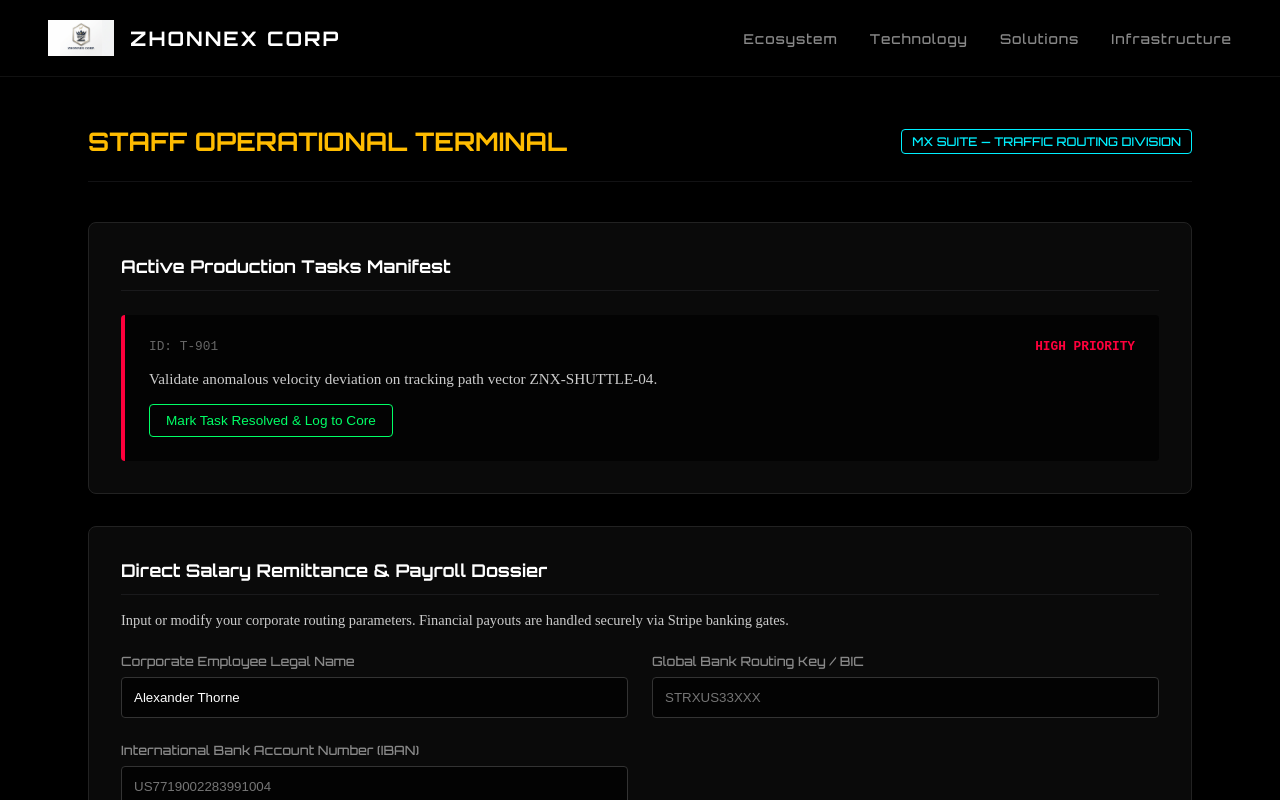
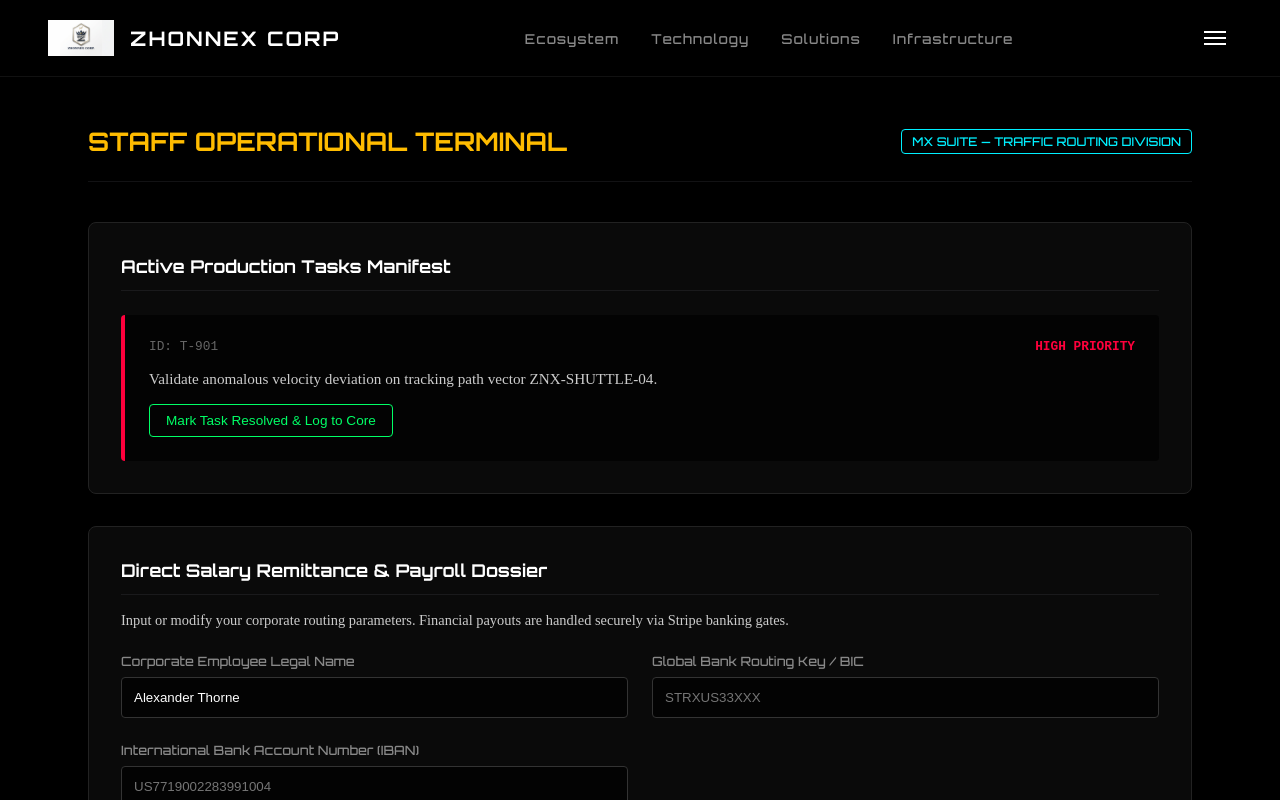
Before and after one commit to uwaziechidubem55-bit/zhonnex-empire-gateway, a Next.js app: page /dashboard/staff in a window 1280 px wide. Shown: the top 800 px of the page. Built offline with nearby package versions, Linux system fonts and the light colour scheme.

Commit message:
Update HeaderNavigation.tsx

```diff
--- a/src/components/HeaderNavigation.tsx
+++ b/src/components/HeaderNavigation.tsx
@@ -1,30 +1,62 @@
 import React from 'react';
 import { ZhonnexTokens } from '../config/design-tokens';
+import { useIsMobile } from '../hooks/useIsMobile';
 
 interface HeaderProps {
   onHamburgerClick?: () => void;
   showHamburger?: boolean;
 }
 
-export const HeaderNavigation: React.FC<HeaderProps> = () => {
+export const HeaderNavigation: React.FC<HeaderProps> = ({
+  onHamburgerClick,
+  showHamburger
+}) => {
+  const isMobile = useIsMobile();
+
   return (
-    <header style={styles.header}>
+    <header
+      style={{
+        ...styles.header,
+        padding: isMobile ? '0.9rem 1.1rem' : '1.25rem 3rem'
+      }}
+    >
       <div style={styles.logoGroup}>
         <img
           src="/assets/logo_final_zhonnex.png"
           alt="ZHONNEX CORP Official Emblem"
-          style={styles.logoImage}
+          style={{ ...styles.logoImage, height: isMobile ? 28 : 36 }}
         />
-        <span style={styles.logoText}>ZHONNEX CORP</span>
+        <span
+          style={{ ...styles.logoText, fontSize: isMobile ? '1rem' : '1.25rem' }}
+        >
+          ZHONNEX CORP
+        </span>
       </div>
 
-      {/* Inert navigation labels — intentionally NOT interactive */}
+      {/* Inert navigation labels — intentionally NOT interactive.
+          Hidden on mobile: the non-wrapping tab row was wider than phone
+          viewports and forced horizontal scroll (the white gutter bug). */}
+      {!isMobile && (
         <nav style={styles.rightGroup} aria-hidden="true">
           <span style={styles.tab}>Ecosystem</span>
           <span style={styles.tab}>Technology</span>
           <span style={styles.tab}>Solutions</span>
           <span style={styles.tab}>Infrastructure</span>
         </nav>
+      )}
+
+      {showHamburger && (
+        <button
+          type="button"
+          onClick={onHamburgerClick}
+          aria-label="Open Zhonnex directory menu"
+          style={styles.hamburgerBtn}
+        >
+          <span style={styles.hamburgerBar} />
+          <span style={styles.hamburgerBar} />
+          <span style={styles.hamburgerBar} />
+        </button>
+      )}
     </header>
   );
 };
@@ -34,28 +66,59 @@ const styles: Record<string, React.CSSProperties> = {
     display: 'flex',
     justifyContent: 'space-between',
     alignItems: 'center',
+    gap: '1rem',
     padding: '1.25rem 3rem',
     backgroundColor: ZhonnexTokens.colors.voidBlack,
     borderBottom: '1px solid #111111',
     position: 'sticky',
     top: 0,
-    zIndex: 4000
+    zIndex: 4000,
+    width: '100%',
+    maxWidth: '100vw'
   },
-  logoGroup: { display: 'flex', alignItems: 'center', gap: '1rem' },
+  logoGroup: {
+    display: 'flex',
+    alignItems: 'center',
+    gap: '1rem',
+    minWidth: 0
+  },
   logoImage: { height: '36px', width: 'auto', display: 'block' },
   logoText: {
     fontFamily: ZhonnexTokens.typography.displayFont,
     fontSize: '1.25rem',
     color: '#ffffff',
     letterSpacing: '2px',
-    fontWeight: 'bold'
+    fontWeight: 'bold',
+    whiteSpace: 'nowrap'
   },
-  rightGroup: { display: 'flex', alignItems: 'center', gap: '2rem' },
+  rightGroup: {
+    display: 'flex',
+    alignItems: 'center',
+    gap: '2rem',
+    flexShrink: 0
+  },
   tab: {
     color: ZhonnexTokens.colors.textMuted,
     fontSize: '0.85rem',
     fontFamily: ZhonnexTokens.typography.displayFont,
     letterSpacing: '1px',
     userSelect: 'none'
+  },
+  hamburgerBtn: {
+    display: 'flex',
+    flexDirection: 'column',
+    justifyContent: 'center',
+    gap: '4px',
+    background: 'transparent',
+    border: 'none',
+    cursor: 'pointer',
+    padding: '6px',
+    flexShrink: 0
+  },
+  hamburgerBar: {
+    display: 'block',
+    width: '22px',
+    height: '2px',
+    backgroundColor: '#ffffff'
   }
 };
```
Lines whose indentation alone changed are shown as unchanged.
